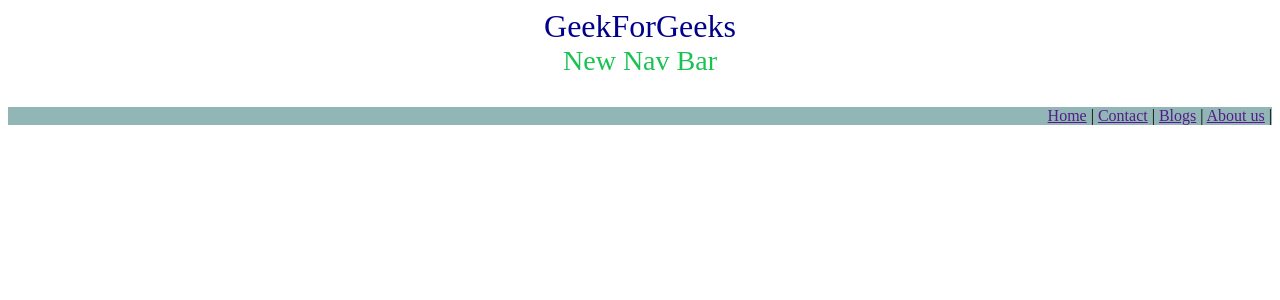
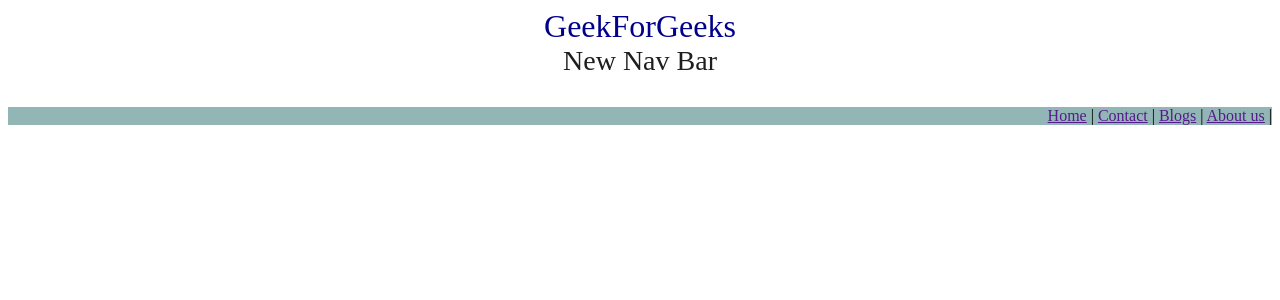
Before and after one commit to urvashiparashar/Web-development-course, a PHP site: page /navtag.html in a window 1280 px wide. Shown: the top 300 px of the page. Run offline with PHP 8.4, Linux system fonts and the light colour scheme; some web fonts are replaced.

Commit message:
committed changes

```diff
--- a/siteform/navtag.css
+++ b/siteform/navtag.css
@@ -16,7 +16,7 @@
         font-weight: normal;
         font-style: normal;
     font-size: 28px;
-    color: rgb(27, 194, 83);
+    color: rgb(29, 31, 29);
 
 }
 nav{
```
